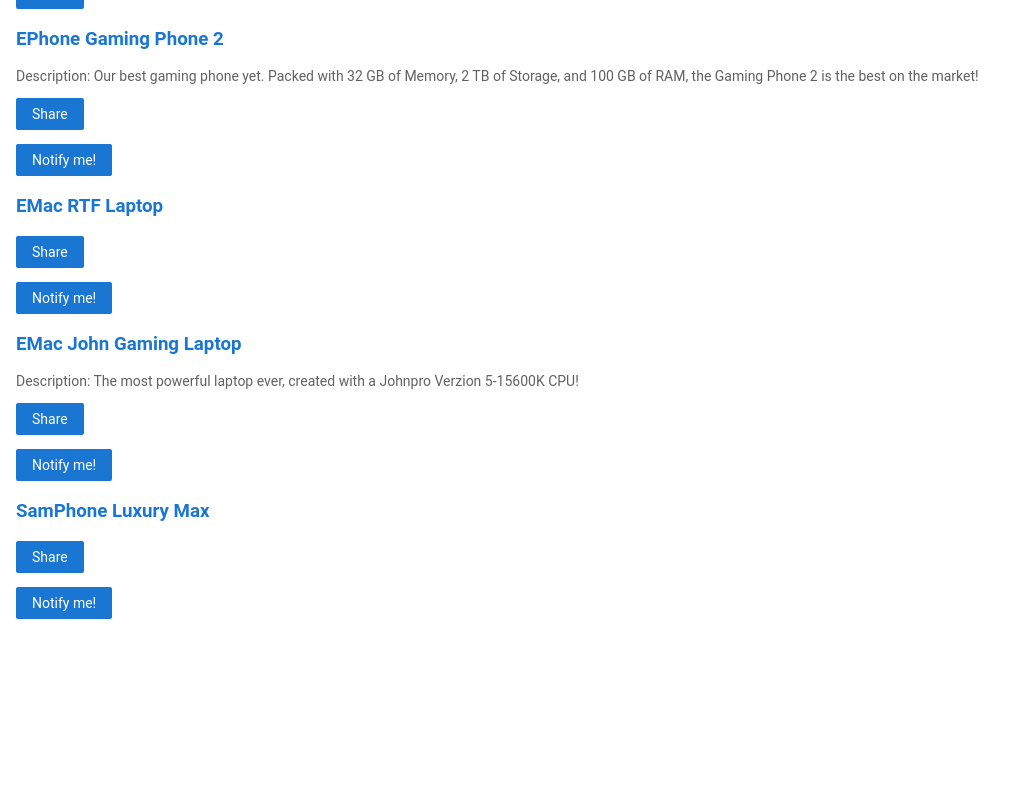
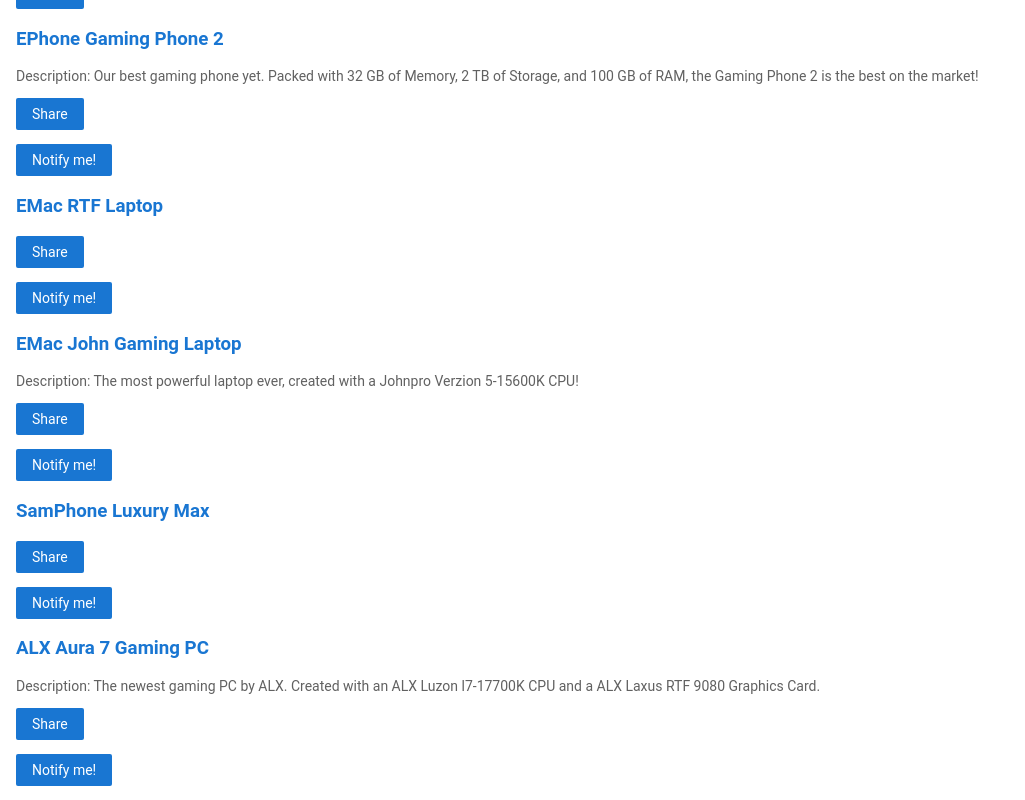
Before and after one commit to sammightyt/ALX, an Angular app: page / in a window 1280 px wide. Shown: the part 556-1356 px from the top of the page, without its empty margins (0-1025 px from the left). Before the commit the page ends 1189 px from the top, so only its background shows below. Built offline with nearby package versions, Linux system fonts and the light colour scheme.

Commit message:
1 file modified

```diff
--- a/src/app/products.ts
+++ b/src/app/products.ts
@@ -52,6 +52,12 @@ export const products = [
     price: 12999,
     description: '',
   },
+  {
+    id:8,
+    name: 'ALX Aura 7 Gaming PC',
+    price: 13999,
+    description: 'The newest gaming PC by ALX. Created with an ALX Luzon l7-17700K CPU and a ALX Laxus RTF 9080 Graphics Card.'
+  }
 ];
 
 /*
```
